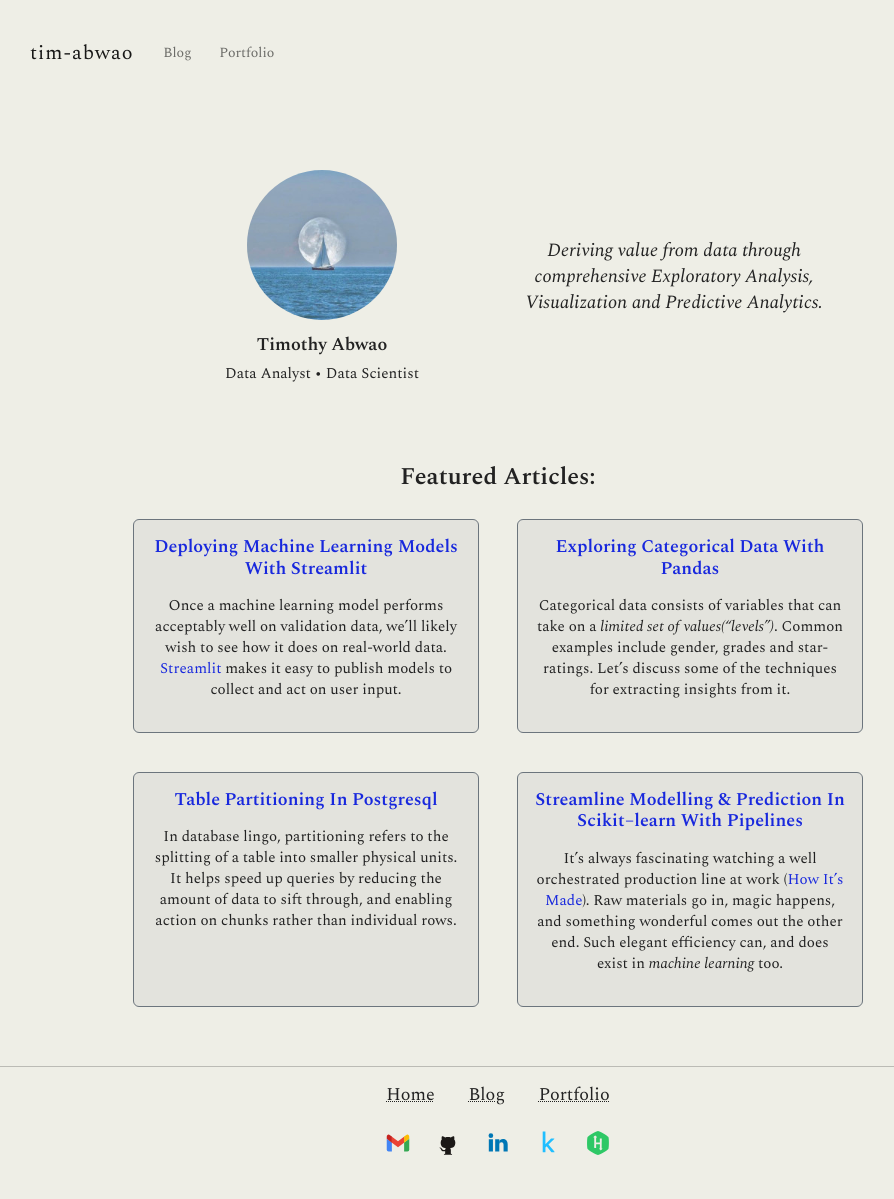
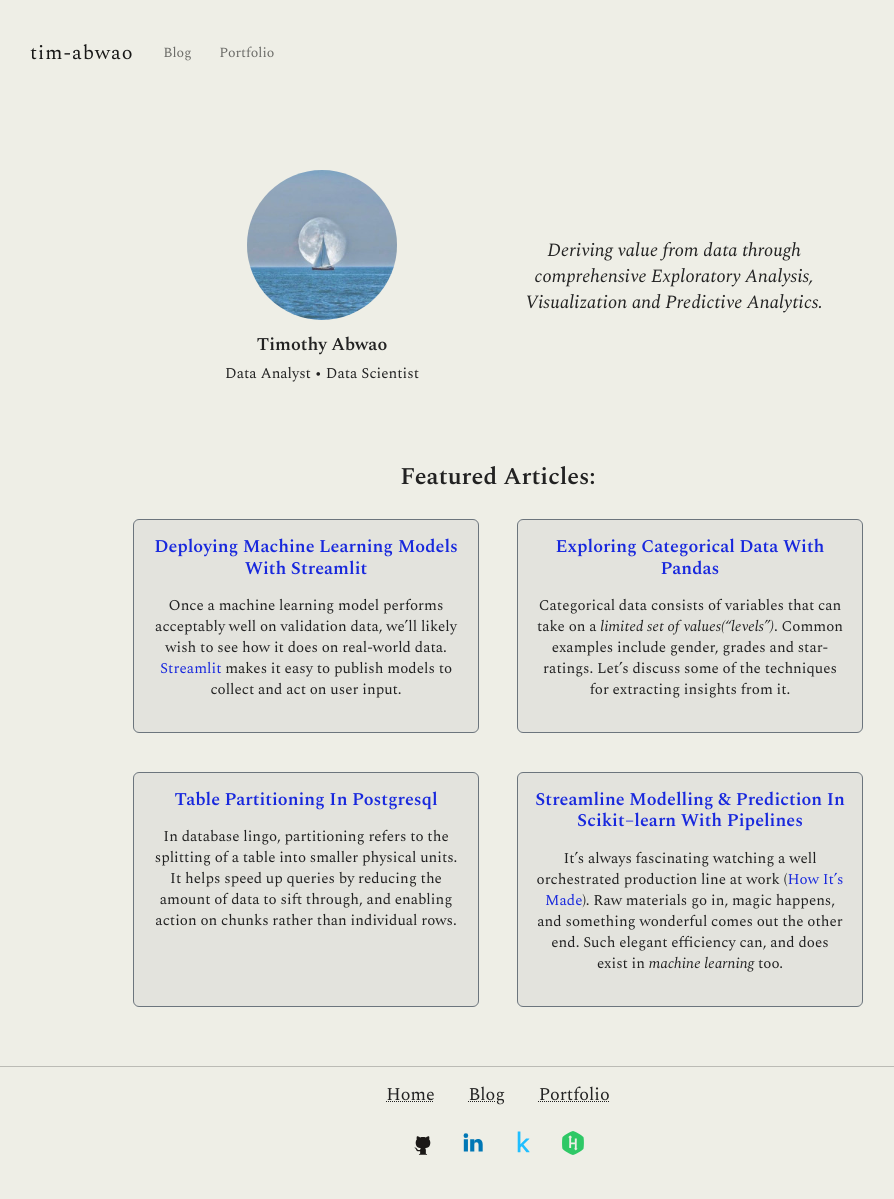
Before and after one commit to Tim-Abwao/tim-abwao.github.io, a Jekyll site: the page built from index.html, in a window 1280 px wide. Shown: the whole page, without its empty margins (142-1036 px from the left). Built offline with Jekyll 4.4.1, drawn with Linux system fonts in a browser that asks for light colours.

Commit message:
Remove email from footer links

```diff
--- a/_layouts/default.html
+++ b/_layouts/default.html
@@ -33,11 +33,9 @@
     <a href="/portfolio">Portfolio</a>
 
     <div class="social-icons" style="margin-top: 20px;">
-      <a href="mailto:abwaomusungu@gmail.com"><img src="/assets/images/gmail.svg" alt="Email icon"></a>
       <a href="https://github.com/Tim-Abwao" target="_blank"><img src="/assets/images/github.svg" alt="Github icon"></a>
       <a href="https://ke.linkedin.com/in/timothy-abwao" target="_blank"><img src="/assets/images/linkedin.svg"
           alt="LinkedIn icon"></a>
-      <!--a href="https://twitter.com/timoam" target="_blank" ><img src="/assets/images/twitter.svg" alt="Twitter"></a-->
       <a href="https://www.kaggle.com/timothyabwao" target="_blank"><img src="/assets/images/kaggle.svg"
           alt="kaggle icon"></a>
       <a href="https://www.hackerrank.com/abwaomusungu" target="_blank"><img src="/assets/images/hackerrank.svg"
```
